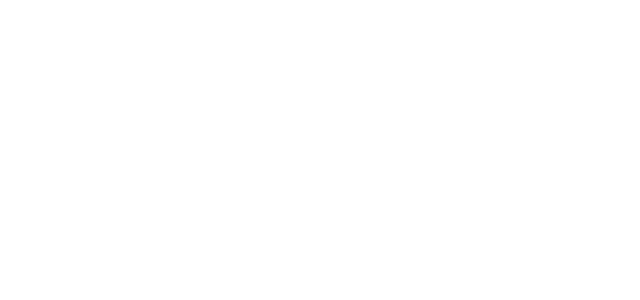
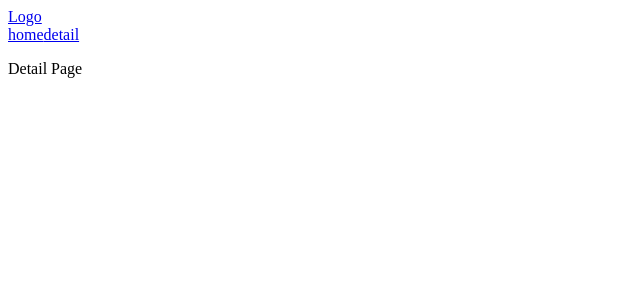
Before and after one commit to jose10josh/Podcast.Webapp, a React app: page /detail in a window 1280 px wide. Before the commit this address had no page. Shown: the top 300 px of the page, without its empty margins (0-640 px from the left). Built offline with nearby package versions, Linux system fonts and the light colour scheme.

Commit message:
add header

```diff
--- /dev/null
+++ b/src/components/Header.tsx
@@ -0,0 +1,32 @@
+import React from 'react';
+import { NavLink } from 'react-router-dom';
+
+const Header = () => {
+  return (
+    <header>
+      <div>
+        <NavLink to="/">Logo</NavLink>
+      </div>
+      <nav>
+        <NavLink
+          to="/"
+          className={({ isActive, isPending }) =>
+            isPending ? 'pending' : isActive ? 'active' : ''
+          }
+        >
+          home
+        </NavLink>
+        <NavLink
+          to="/detail"
+          className={({ isActive, isPending }) =>
+            isPending ? 'pending' : isActive ? 'active' : ''
+          }
+        >
+          detail
+        </NavLink>
+      </nav>
+    </header>
+  );
+};
+
+export { Header };
--- /dev/null
+++ b/src/pages/Detail.tsx
@@ -0,0 +1,11 @@
+import React from 'react';
+
+const Detail = () => {
+  return (
+    <div>
+      <p>Detail Page</p>
+    </div>
+  );
+};
+
+export { Detail };
--- a/src/pages/Home.tsx
+++ b/src/pages/Home.tsx
@@ -2,7 +2,7 @@ import { usePodcast } from '@src/context/podcastContext';
 import React, { useEffect } from 'react';
 
 const Home = () => {
-  const { loading, error, podcastList, getPodcastList } = usePodcast();
+  const { loading, podcastList, getPodcastList } = usePodcast();
 
   useEffect(() => {
     if (podcastList.length == 0) {
@@ -18,7 +18,7 @@ const Home = () => {
     <div>
       <p>Home page2</p>
       {podcastList.map((podcast, index) => (
-        <p key={index}>{podcast['im:image'][0].label}</p>
+        <p key={index}>{podcast['im:name'].label}</p>
       ))}
     </div>
   );
--- a/src/routes/App.tsx
+++ b/src/routes/App.tsx
@@ -2,13 +2,17 @@ import React from 'react';
 import { BrowserRouter, Routes, Route } from 'react-router-dom';
 import { ProviderPodcast } from '@src/context/podcastContext';
 import { Home } from '@src/pages/Home';
+import { Detail } from '@src/pages/Detail';
+import { Header } from '@src/components/Header';
 
 const App = () => {
   return (
     <ProviderPodcast>
       <BrowserRouter>
+        <Header />
         <Routes>
           <Route path="/" element={<Home />} />
+          <Route path="/detail" element={<Detail />} />
         </Routes>
       </BrowserRouter>
     </ProviderPodcast>
```
